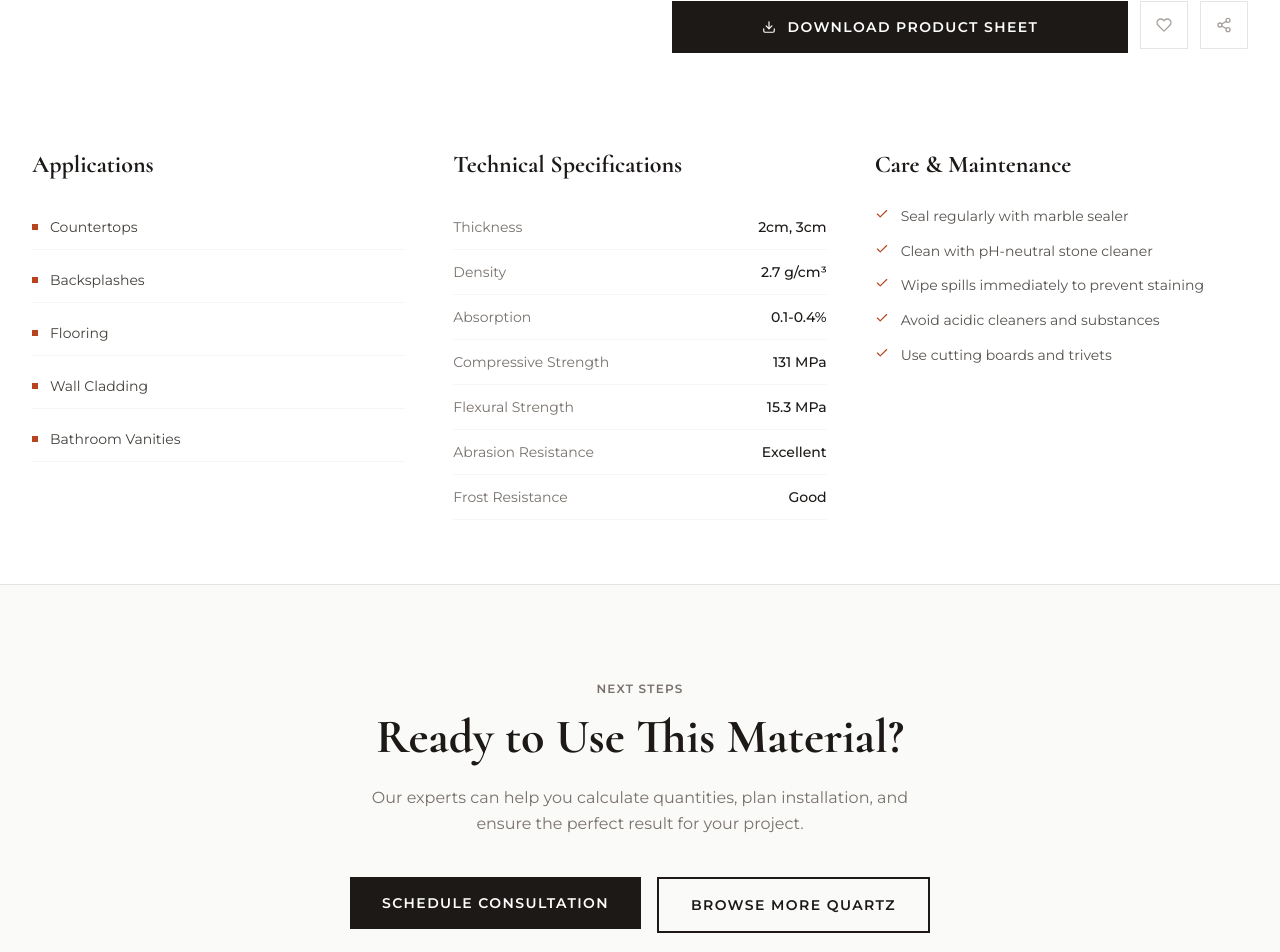
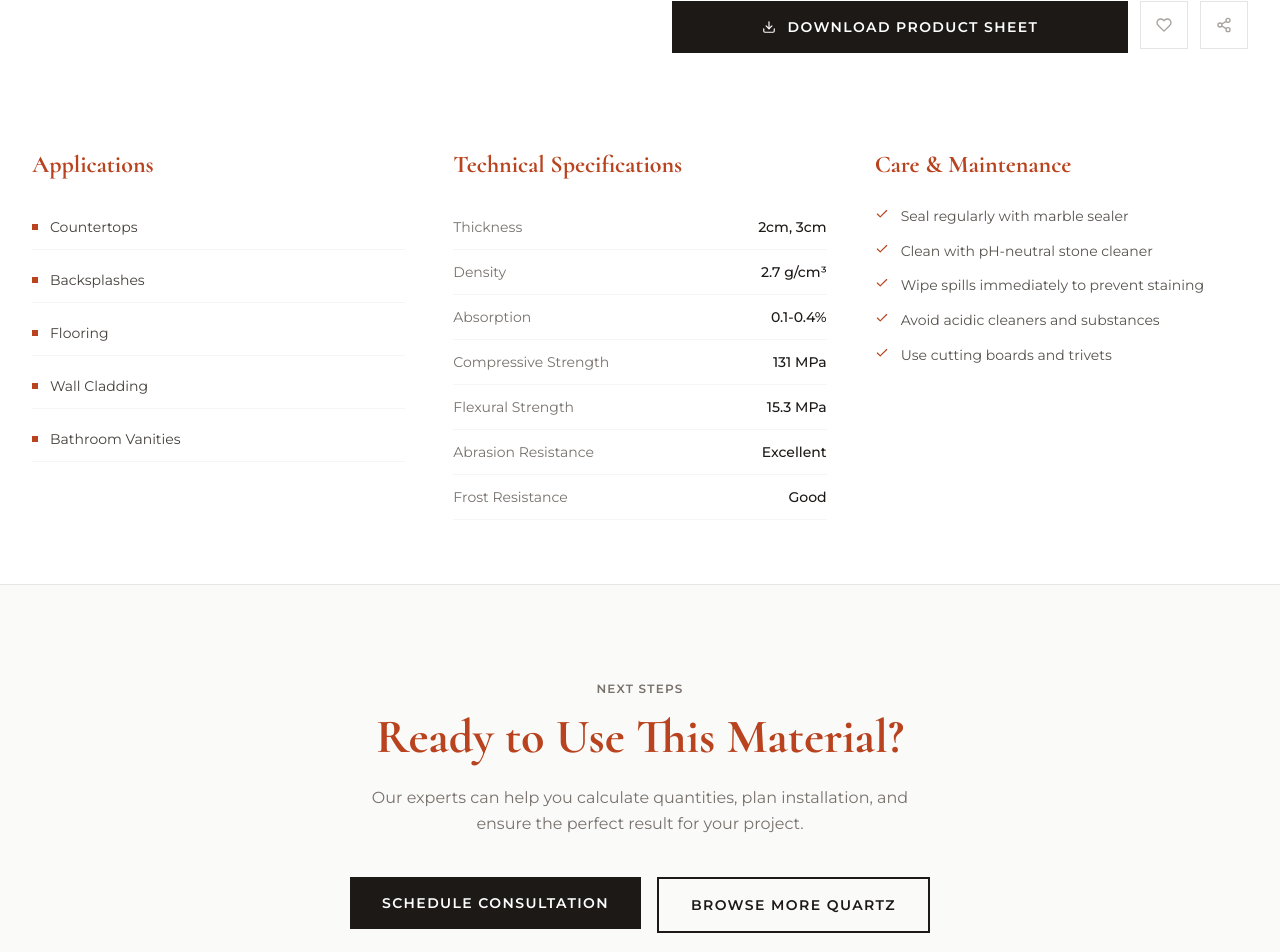
Before and after one commit to ahmedjaved753/capristones, a React (Vite) app: page /#/quartz/4 in a window 1280 px wide. Before the commit this address led to /#/quartz/1. Shown: the part 884-1836 px from the top of the page. Built offline with nearby package versions, Linux system fonts and the light colour scheme.

Commit message:
Retheme product detail: orange structural H3/H2, product name stays ink

```diff
--- a/src/pages/ProductDetailPage.jsx
+++ b/src/pages/ProductDetailPage.jsx
@@ -199,7 +199,7 @@ const ProductDetailPage = () => {
               animate={{ opacity: 1, y: 0 }}
               transition={{ duration: 0.5, delay: 0.3 }}
             >
-              <h3 className="font-display text-2xl font-bold text-surface-dark mb-6">Applications</h3>
+              <h3 className="font-display text-2xl font-bold text-accent mb-6">Applications</h3>
               <div className="space-y-2">
                 {product.applications.map((application) => (
                   <div key={application} className="flex items-center gap-3 py-3 border-b border-stone-100">
@@ -216,7 +216,7 @@ const ProductDetailPage = () => {
               animate={{ opacity: 1, y: 0 }}
               transition={{ duration: 0.5, delay: 0.4 }}
             >
-              <h3 className="font-display text-2xl font-bold text-surface-dark mb-6">Technical Specifications</h3>
+              <h3 className="font-display text-2xl font-bold text-accent mb-6">Technical Specifications</h3>
               <div className="space-y-0">
                 {Object.entries(product.specifications).map(([key, value]) => (
                   <div key={key} className="flex justify-between py-3 border-b border-stone-100">
@@ -235,7 +235,7 @@ const ProductDetailPage = () => {
               animate={{ opacity: 1, y: 0 }}
               transition={{ duration: 0.5, delay: 0.5 }}
             >
-              <h3 className="font-display text-2xl font-bold text-surface-dark mb-6">Care & Maintenance</h3>
+              <h3 className="font-display text-2xl font-bold text-accent mb-6">Care & Maintenance</h3>
               <div className="space-y-3">
                 {product.care.map((instruction, index) => (
                   <div key={index} className="flex items-start gap-3">
@@ -259,7 +259,7 @@ const ProductDetailPage = () => {
             viewport={{ once: true }}
           >
             <p className="label-text mb-4">Next Steps</p>
-            <h2 className="font-display text-4xl sm:text-5xl font-bold text-surface-dark mb-6">
+            <h2 className="font-display text-4xl sm:text-5xl font-bold text-accent mb-6">
               Ready to Use This Material?
             </h2>
             <p className="font-body text-base text-stone-500 mb-10 max-w-xl mx-auto leading-relaxed">
```
